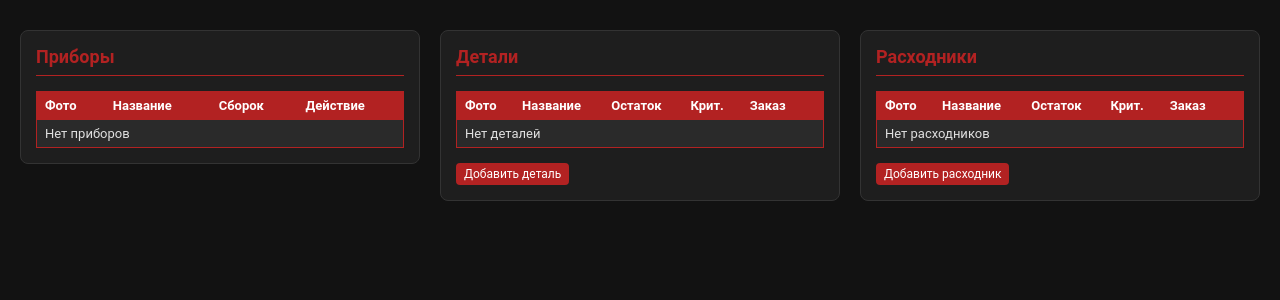
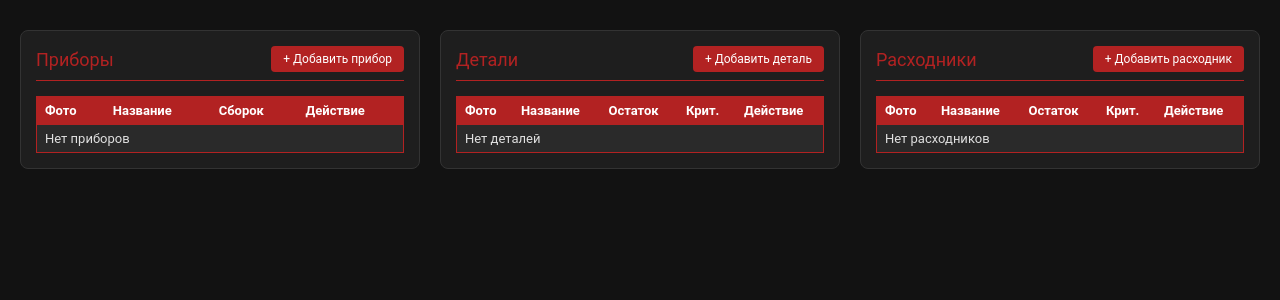
Before and after one commit to maxgogol228/M_sklad, a Django app: page /dashboard/ in a window 1280 px wide. Shown: the part 80-380 px from the top of the page. Run offline with Django 5.2, Linux system fonts and the light colour scheme; data that the repository does not hold is empty.

Commit message:
Update dashboard.html

```diff
--- a/stock/templates/stock/dashboard.html
+++ b/stock/templates/stock/dashboard.html
@@ -30,7 +30,6 @@
             font-weight: 600;
         }
 
-        /* Горизонтальное расположение таблиц */
         .tables-row {
             display: flex;
             gap: 20px;
@@ -40,7 +39,7 @@
 
         .table-container {
             flex: 1;
-            min-width: 300px;
+            min-width: 280px;
             background: #1e1e1e;
             border-radius: 8px;
             padding: 15px;
@@ -53,6 +52,9 @@
             margin-bottom: 15px;
             padding-bottom: 8px;
             border-bottom: 1px solid #b22222;
+            display: flex;
+            justify-content: space-between;
+            align-items: center;
         }
 
         table {
@@ -94,12 +96,10 @@
             background: #8b0000;
         }
 
-        .btn-danger {
-            background: #8b0000;
-        }
-
-        .btn-danger:hover {
-            background: #660000;
+        .btn-add {
+            background: #b22222;
+            padding: 6px 12px;
+            font-size: 12px;
         }
 
         .critical {
@@ -109,7 +109,7 @@
 
         .add-button {
             margin-top: 15px;
-            display: inline-block;
+            text-align: center;
         }
 
         img {
@@ -137,7 +137,10 @@
 
         <!-- Таблица 1: Приборы -->
         <div class="table-container">
-            <h2 class="table-title">Приборы</h2>
+            <div class="table-title">
+                <span>Приборы</span>
+                <a href="/devices/add/" class="btn btn-add">+ Добавить прибор</a>
+            </div>
             <table>
                 <thead>
                     <tr>
@@ -172,7 +175,10 @@
 
         <!-- Таблица 2: Детали -->
         <div class="table-container">
-            <h2 class="table-title">Детали</h2>
+            <div class="table-title">
+                <span>Детали</span>
+                <a href="/parts/add/?type=part" class="btn btn-add">+ Добавить деталь</a>
+            </div>
             <table>
                 <thead>
                     <tr>
@@ -180,8 +186,7 @@
                         <th>Название</th>
                         <th>Остаток</th>
                         <th>Крит.</th>
-                        <th>Заказ</th>
-                        <th></th>
+                        <th>Действие</th>
                     </tr>
                 </thead>
                 <tbody>
@@ -200,25 +205,27 @@
                         </td>
                         <td>{{ part.critical_minimum|floatformat:0 }}</td>
                         <td>
-                            <button class="btn" onclick="alert('Заказ: {{ part.name }}')">Заказать</button>
-                        </td>
-                        <td>
-                            <button class="btn btn-danger" onclick="deletePart({{ part.id }}, '{{ part.name }}')">Удалить</button>
+                            {% if part.order_link %}
+                                <a href="{{ part.order_link }}" target="_blank" class="btn">Заказать</a>
+                            {% else %}
+                                <button class="btn" onclick="alert('Ссылка для заказа не указана')">Заказать</button>
+                            {% endif %}
+                            <button class="btn" onclick="deletePart({{ part.id }}, '{{ part.name }}')" style="background: #8b0000; margin-left: 5px;">Удалить</button>
                         </td>
                     </tr>
                     {% empty %}
-                    <tr><td colspan="6">Нет деталей</td></tr>
+                    <tr><td colspan="5">Нет деталей</td></tr>
                     {% endfor %}
                 </tbody>
             </table>
-            <div class="add-button">
-                <a href="/parts/add/" class="btn">Добавить деталь</a>
-            </div>
         </div>
 
         <!-- Таблица 3: Расходники -->
         <div class="table-container">
-            <h2 class="table-title">Расходники</h2>
+            <div class="table-title">
+                <span>Расходники</span>
+                <a href="/parts/add/?type=consumable" class="btn btn-add">+ Добавить расходник</a>
+            </div>
             <table>
                 <thead>
                     <tr>
@@ -226,8 +233,7 @@
                         <th>Название</th>
                         <th>Остаток</th>
                         <th>Крит.</th>
-                        <th>Заказ</th>
-                        <th></th>
+                        <th>Действие</th>
                     </tr>
                 </thead>
                 <tbody>
@@ -246,20 +252,19 @@
                         </td>
                         <td>{{ consumable.critical_minimum|floatformat:0 }}</td>
                         <td>
-                            <button class="btn" onclick="alert('Заказ: {{ consumable.name }}')">Заказать</button>
-                        </td>
-                        <td>
-                            <button class="btn btn-danger" onclick="deletePart({{ consumable.id }}, '{{ consumable.name }}')">Удалить</button>
+                            {% if consumable.order_link %}
+                                <a href="{{ consumable.order_link }}" target="_blank" class="btn">Заказать</a>
+                            {% else %}
+                                <button class="btn" onclick="alert('Ссылка для заказа не указана')">Заказать</button>
+                            {% endif %}
+                            <button class="btn" onclick="deletePart({{ consumable.id }}, '{{ consumable.name }}')" style="background: #8b0000; margin-left: 5px;">Удалить</button>
                         </td>
                     </tr>
                     {% empty %}
-                    <tr><td colspan="6">Нет расходников</td></tr>
+                    <tr><td colspan="5">Нет расходников</td></tr>
                     {% endfor %}
                 </tbody>
             </table>
-            <div class="add-button">
-                <a href="/parts/add/" class="btn">Добавить расходник</a>
-            </div>
         </div>
 
     </div>
```
